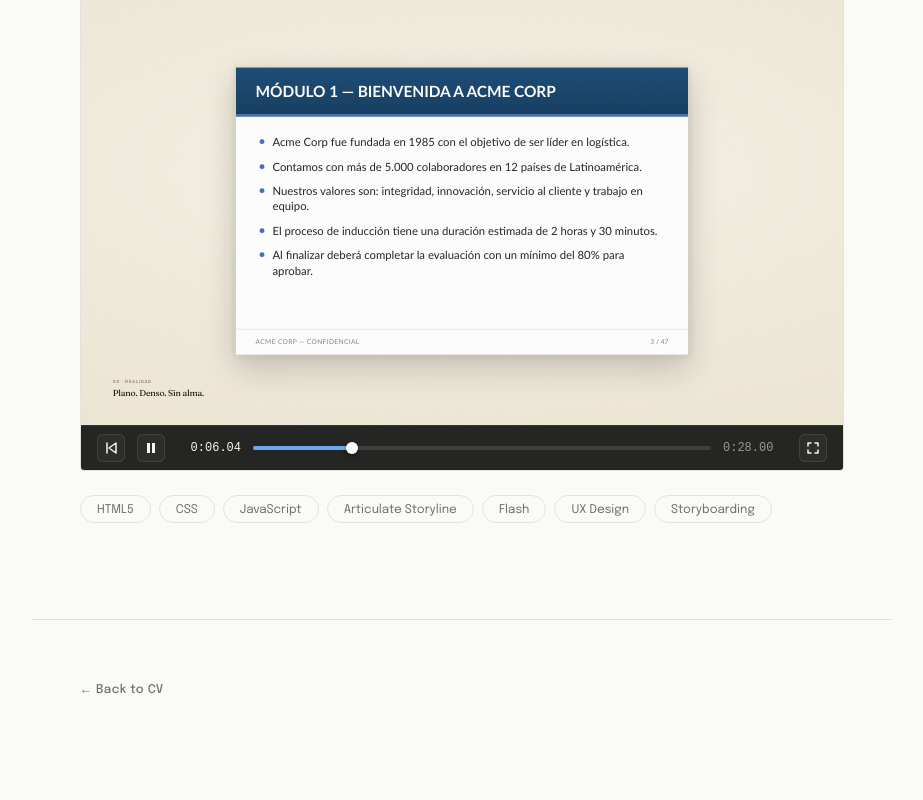
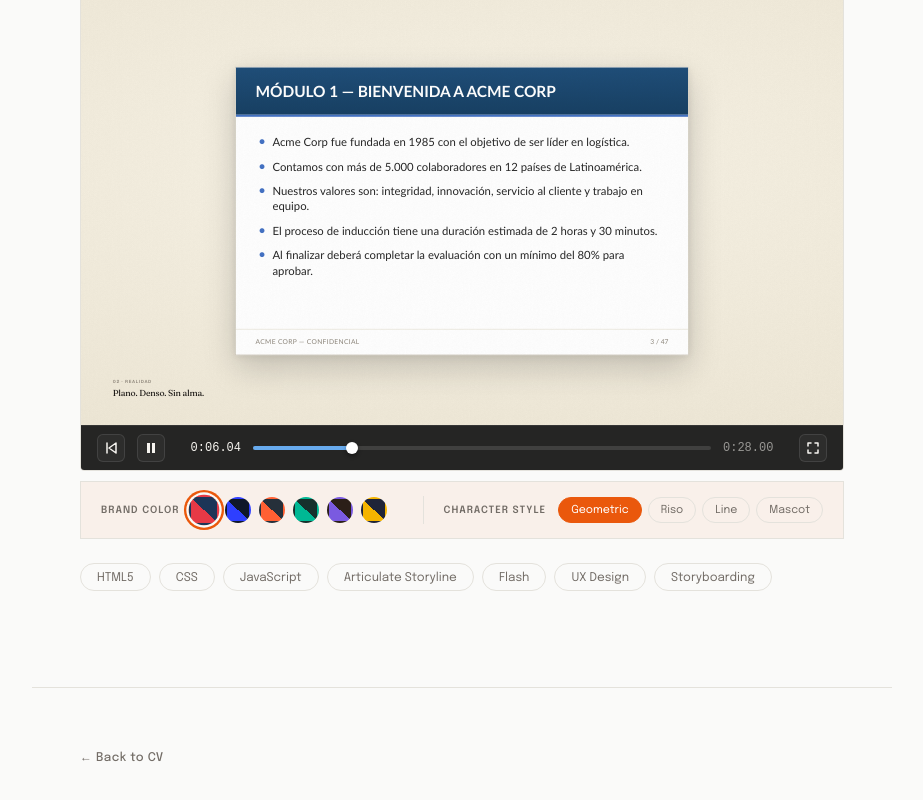
Before and after one commit to CondeHdz94/condehdz-portfolio, a React (Vite) app: page /case/sistel in a window 1280 px wide. Shown: the part 2378-3178 px from the top of the page, without its empty margins (178-1101 px from the left). Built offline with nearby package versions, Linux system fonts and the light colour scheme.

Commit message:
feat: add palette & character style tweaks panel to Sistel animation
Palette swatch (6 options, conic-gradient split-circle) and character
style pill buttons connect to SceneSistel via props — ThemeCtx
propagates the selection through the entire animation subtree.

```diff
--- a/src/cases/sistel/SistelCase.css
+++ b/src/cases/sistel/SistelCase.css
@@ -97,3 +97,118 @@
     text-align: left;
   }
 }
+
+/* ─── Animation tweaks panel ─────────────────────────── */
+
+.sistel-tweaks {
+  display: flex;
+  align-items: center;
+  gap: 0;
+  margin-top: 10px;
+  padding: 14px 20px;
+  border: 1px solid var(--case-border);
+  background: var(--case-accent-bg);
+}
+
+.sistel-tweaks-group {
+  display: flex;
+  align-items: center;
+  gap: 12px;
+  flex: 1;
+}
+
+.sistel-tweaks-sep {
+  width: 1px;
+  height: 28px;
+  background: var(--case-border);
+  margin: 0 20px;
+  flex-shrink: 0;
+}
+
+.sistel-tweaks-label {
+  font-size: var(--text-micro);
+  font-weight: 600;
+  letter-spacing: 0.1em;
+  text-transform: uppercase;
+  color: var(--case-muted);
+  white-space: nowrap;
+  flex-shrink: 0;
+}
+
+.sistel-tweaks-palettes {
+  display: flex;
+  align-items: center;
+  gap: 8px;
+}
+
+.sistel-palette-swatch {
+  width: 26px;
+  height: 26px;
+  border-radius: 50%;
+  background: conic-gradient(from 135deg, var(--sw-p) 0deg 180deg, var(--sw-a) 180deg 360deg);
+  border: 2px solid transparent;
+  outline: none;
+  cursor: pointer;
+  transition: transform 0.14s ease, box-shadow 0.14s ease;
+  padding: 0;
+}
+
+.sistel-palette-swatch:hover:not(.is-active) {
+  transform: scale(1.12);
+}
+
+.sistel-palette-swatch.is-active {
+  transform: scale(1.18);
+  box-shadow: 0 0 0 2px var(--case-bg), 0 0 0 4px var(--case-accent);
+}
+
+.sistel-tweaks-guides {
+  display: flex;
+  align-items: center;
+  gap: 6px;
+}
+
+.sistel-guide-btn {
+  padding: 4px 12px;
+  border-radius: 20px;
+  border: 1px solid var(--case-border);
+  background: transparent;
+  font-size: var(--text-xs);
+  font-family: inherit;
+  color: var(--case-muted);
+  cursor: pointer;
+  transition: border-color 0.14s ease, color 0.14s ease, background 0.14s ease;
+  line-height: 1.5;
+}
+
+.sistel-guide-btn:hover:not(.is-active) {
+  border-color: var(--case-accent);
+  color: var(--case-accent);
+}
+
+.sistel-guide-btn.is-active {
+  background: var(--case-accent);
+  border-color: var(--case-accent);
+  color: #fff;
+}
+
+@media (max-width: 768px) {
+  .sistel-tweaks {
+    flex-direction: column;
+    align-items: stretch;
+    gap: 14px;
+    padding: 16px;
+  }
+
+  .sistel-tweaks-sep {
+    width: 100%;
+    height: 1px;
+    margin: 0;
+  }
+
+  .sistel-tweaks-group {
+    flex-direction: column;
+    align-items: flex-start;
+    gap: 10px;
+  }
+}
--- a/src/cases/sistel/SistelCase.tsx
+++ b/src/cases/sistel/SistelCase.tsx
@@ -1,12 +1,28 @@
-import { Fragment, useEffect, useState } from 'react'
+import React, { Fragment, useEffect, useState } from 'react'
 import { Link } from 'react-router-dom'
 import { Stage } from '../../components/animation'
 import { useDarkMode } from '../../hooks/useDarkMode'
 import { useLenis } from '../../hooks/useLenis'
 import { useScrollReveal } from '../../hooks/useScrollReveal'
 import { CaseSection, CaseLabel, SkillTags } from '../CaseLayout'
-import { SceneSistel } from './sceneSistel'
+import { SceneSistel, type GuideStyle } from './sceneSistel'
 import './SistelCase.css'
+
+const PALETTES = [
+  { primary: '#E63946', accent: '#1D3557', label: 'Rojo · Navy' },
+  { primary: '#2E3FFF', accent: '#0F172A', label: 'Azul · Ink' },
+  { primary: '#FF6033', accent: '#26303A', label: 'Coral · Carbón' },
+  { primary: '#00B894', accent: '#16302C', label: 'Mint · Verde' },
+  { primary: '#7A5AE0', accent: '#2B1F18', label: 'Violeta · Chocolate' },
+  { primary: '#F4B400', accent: '#1F2438', label: 'Ámbar · Medianoche' },
+]
+
+const GUIDE_OPTIONS: { value: GuideStyle; label: string }[] = [
+  { value: 'geometric', label: 'Geometric' },
+  { value: 'riso',      label: 'Riso' },
+  { value: 'line',      label: 'Line' },
+  { value: 'mascot',    label: 'Mascot' },
+]
 
 const WORKFLOW_STEPS = [
   {
@@ -51,6 +67,8 @@
 export default function SistelCase() {
   const { toggle: toggleDark } = useDarkMode()
   const [toggleAnim, setToggleAnim] = useState(false)
+  const [paletteIdx, setPaletteIdx] = useState(0)
+  const [guide, setGuide] = useState<GuideStyle>('geometric')
   useLenis()
   useScrollReveal()
 
@@ -164,9 +182,48 @@
             persistKey="sistel-anim"
             initialTime={0}
           >
-            <SceneSistel />
+            <SceneSistel
+              primary={PALETTES[paletteIdx].primary}
+              accent={PALETTES[paletteIdx].accent}
+              guide={guide}
+            />
           </Stage>
         </div>
+
+        <div className="sistel-tweaks reveal reveal-delay-3">
+          <div className="sistel-tweaks-group">
+            <span className="sistel-tweaks-label">Brand color</span>
+            <div className="sistel-tweaks-palettes" role="group" aria-label="Brand color palette">
+              {PALETTES.map((p, i) => (
+                <button
+                  key={i}
+                  className={`sistel-palette-swatch${paletteIdx === i ? ' is-active' : ''}`}
+                  style={{ '--sw-p': p.primary, '--sw-a': p.accent } as React.CSSProperties}
+                  onClick={() => setPaletteIdx(i)}
+                  aria-label={p.label}
+                  aria-pressed={paletteIdx === i}
+                />
+              ))}
+            </div>
+          </div>
+          <div className="sistel-tweaks-sep" aria-hidden="true" />
+          <div className="sistel-tweaks-group">
+            <span className="sistel-tweaks-label">Character style</span>
+            <div className="sistel-tweaks-guides" role="group" aria-label="Character style">
+              {GUIDE_OPTIONS.map(({ value, label }) => (
+                <button
+                  key={value}
+                  className={`sistel-guide-btn${guide === value ? ' is-active' : ''}`}
+                  onClick={() => setGuide(value)}
+                  aria-pressed={guide === value}
+                >
+                  {label}
+                </button>
+              ))}
+            </div>
+          </div>
+        </div>
+
         <SkillTags
           skills={['HTML5', 'CSS', 'JavaScript', 'Articulate Storyline', 'Flash', 'UX Design', 'Storyboarding']}
           className="reveal reveal-delay-3"
```
